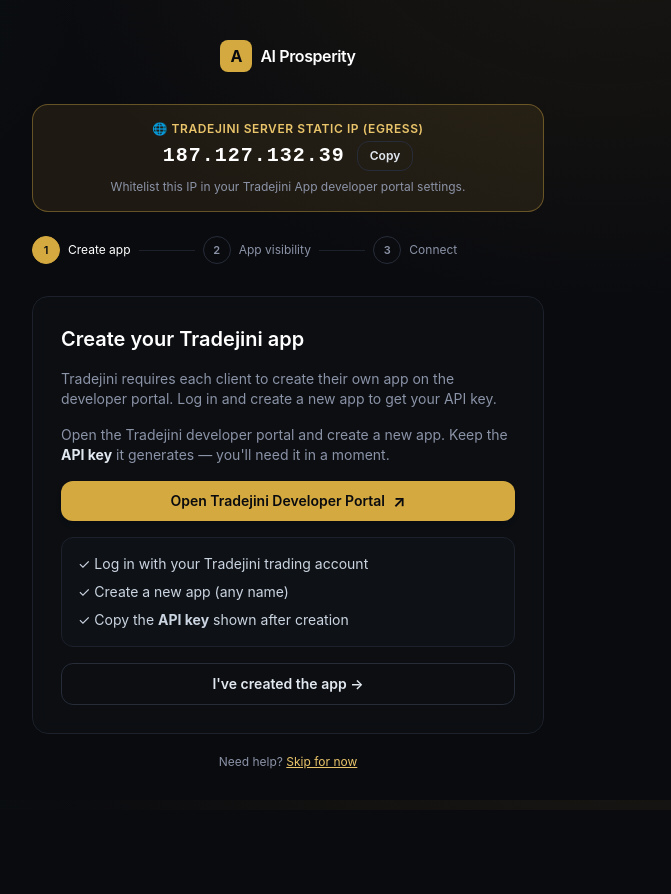
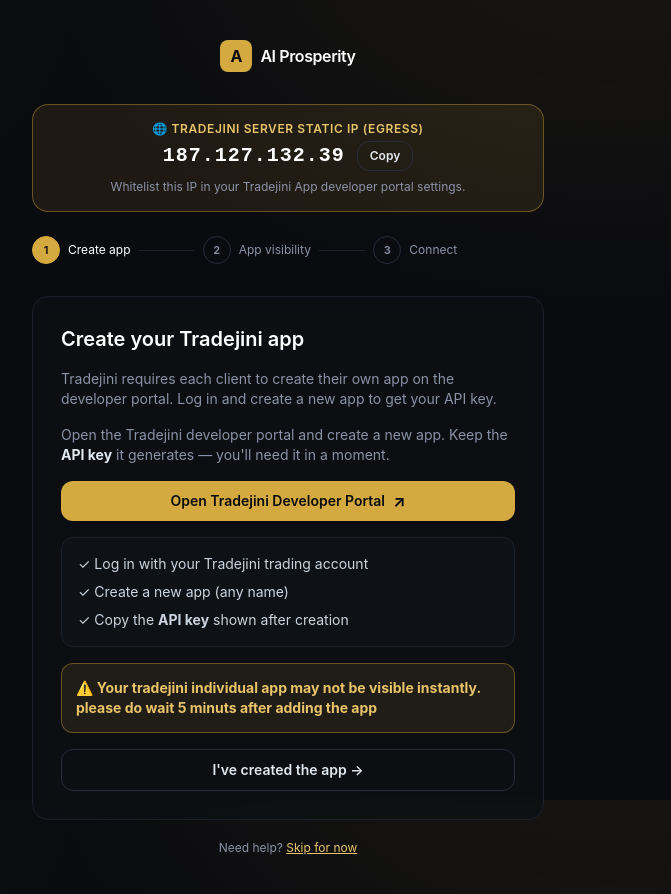
Before and after one commit to hrubee/ai-prosperity, a Next.js app in the folder frontend/: page /connect/tradejini in a window 1280 px wide. Shown: the whole page, without its empty margins (352-1023 px from the left). Before the commit the page ends 810 px from the top, so only its background shows below. Built offline with nearby package versions, Linux system fonts and the light colour scheme; no server answers.

Commit message:
feat(connect): add bold yellow notice regarding 5-minute Tradejini app visibility delay

```diff
--- a/frontend/app/connect/tradejini/page.tsx
+++ b/frontend/app/connect/tradejini/page.tsx
@@ -98,6 +98,9 @@
                 <li>✓ Create a new app (any name)</li>
                 <li>✓ Copy the <b>API key</b> shown after creation</li>
               </ul>
+              <div className="rounded-xl border border-gold-500/40 bg-gold-500/10 p-3.5 text-xs sm:text-sm font-bold text-gold-400 leading-relaxed">
+                ⚠️ Your tradejini individual app may not be visible instantly. please do wait 5 minuts after adding the app
+              </div>
               <button className="btn-ghost w-full py-2.5 text-sm font-semibold" onClick={() => setStep(1)}>
                 I&apos;ve created the app →
               </button>
```
